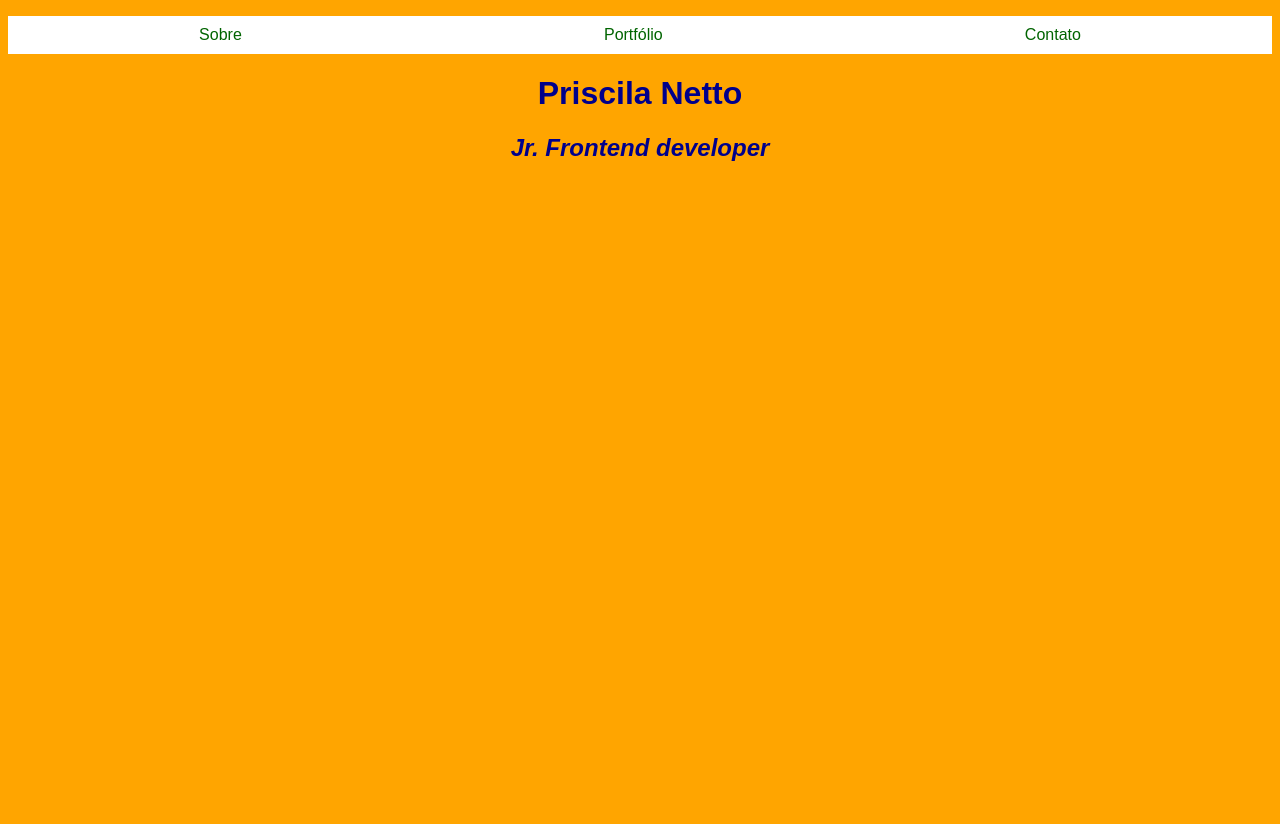
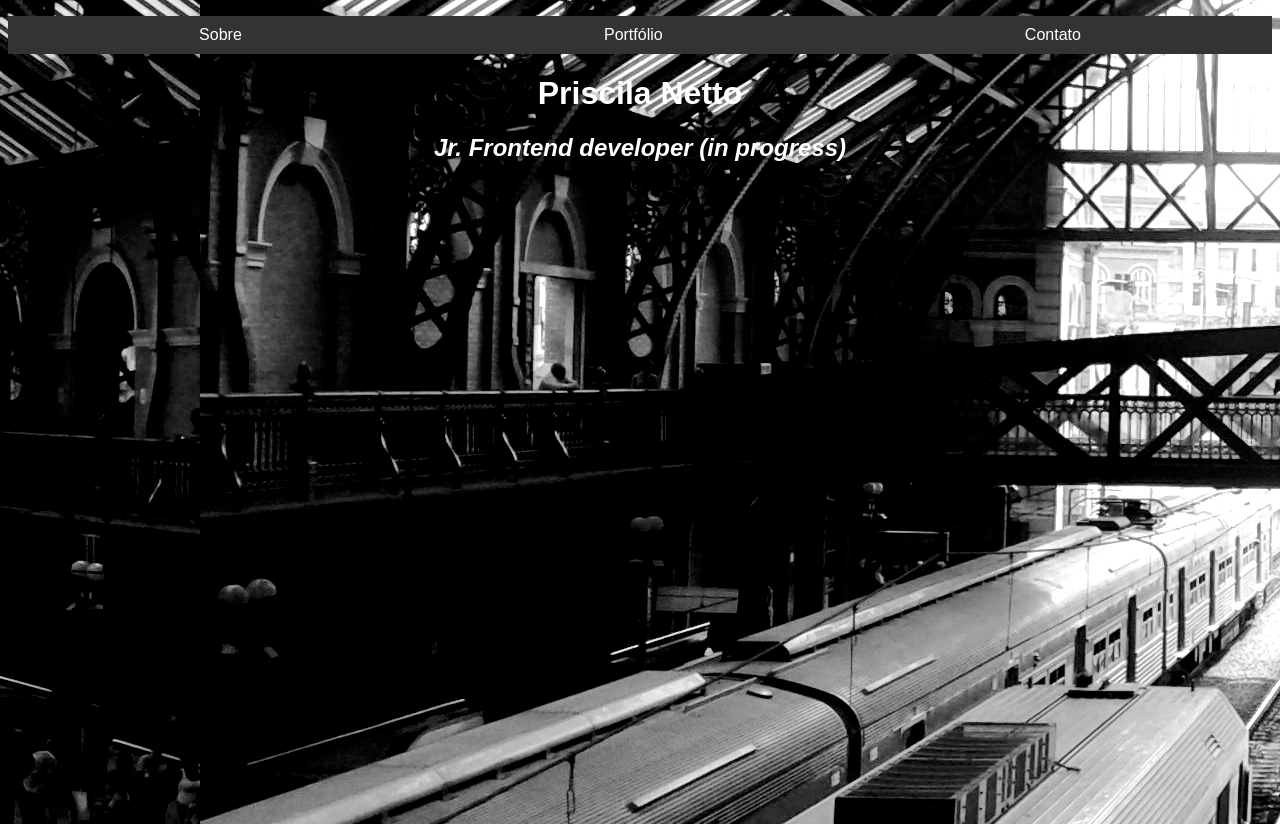
Before and after one commit to PriscilaNetto/imersao_css, a plain HTML site: page index.html in a window 1280 px wide. Drawn offline with Linux system fonts and the light colour scheme.

Commit message:
Alteração do background

```diff
--- a/css/style.css
+++ b/css/style.css
@@ -1,6 +1,7 @@
 body {
-  background: orange;
-  background-size: 50vh 100vh;
+  background-image: url("../css/img/35868986593_3a47521c1b_o.jpg");
+  stroke-opacity: initial;
+  background-position: 200px;
   font-family: Arial;
   height: 100vh;
 }
@@ -13,10 +14,10 @@ body {
   list-style: none;
 }
 .menu {
-  background-color: #ffff;
+  background-color: #333333;
 }
 a {
-  color: darkgreen;
+  color: #ffffff;
   text-decoration: none;
 }
 
@@ -27,7 +28,7 @@ a:hover {
 .site-subtitle,
 .site-title {
   text-align: center;
-  color: darkblue;
+  color: #ffffff;
 }
 
 .site-subtitle {
--- a/index.html
+++ b/index.html
@@ -15,7 +15,7 @@
         </ul>
       </nav>
       <h1 class="site-title">Priscila Netto</h1>
-      <h2 class="site-subtitle">Jr. Frontend developer</h2>
+      <h2 class="site-subtitle">Jr. Frontend developer (in progress)</h2>
     </header>
   </body>
 </html>
```
Also changed, not shown: css/img/35868986593_3a47521c1b_o.jpg (added).
